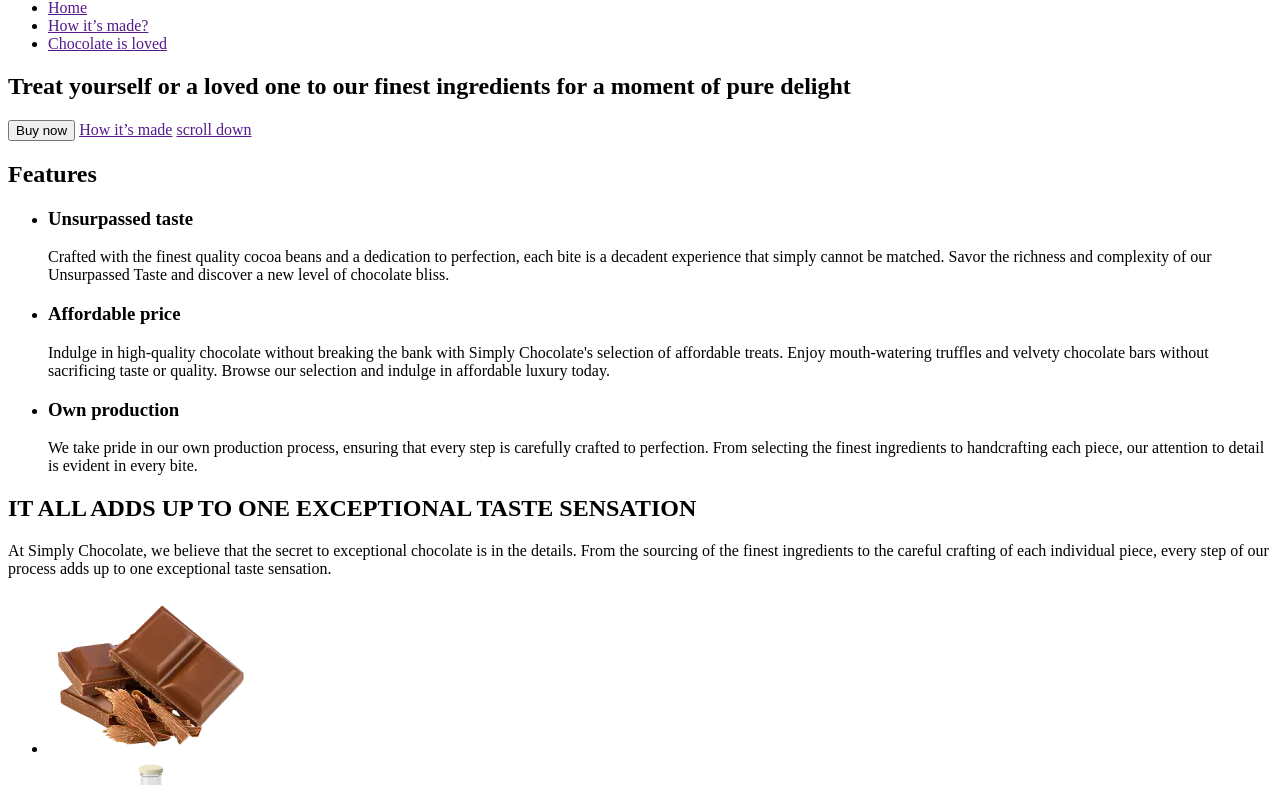
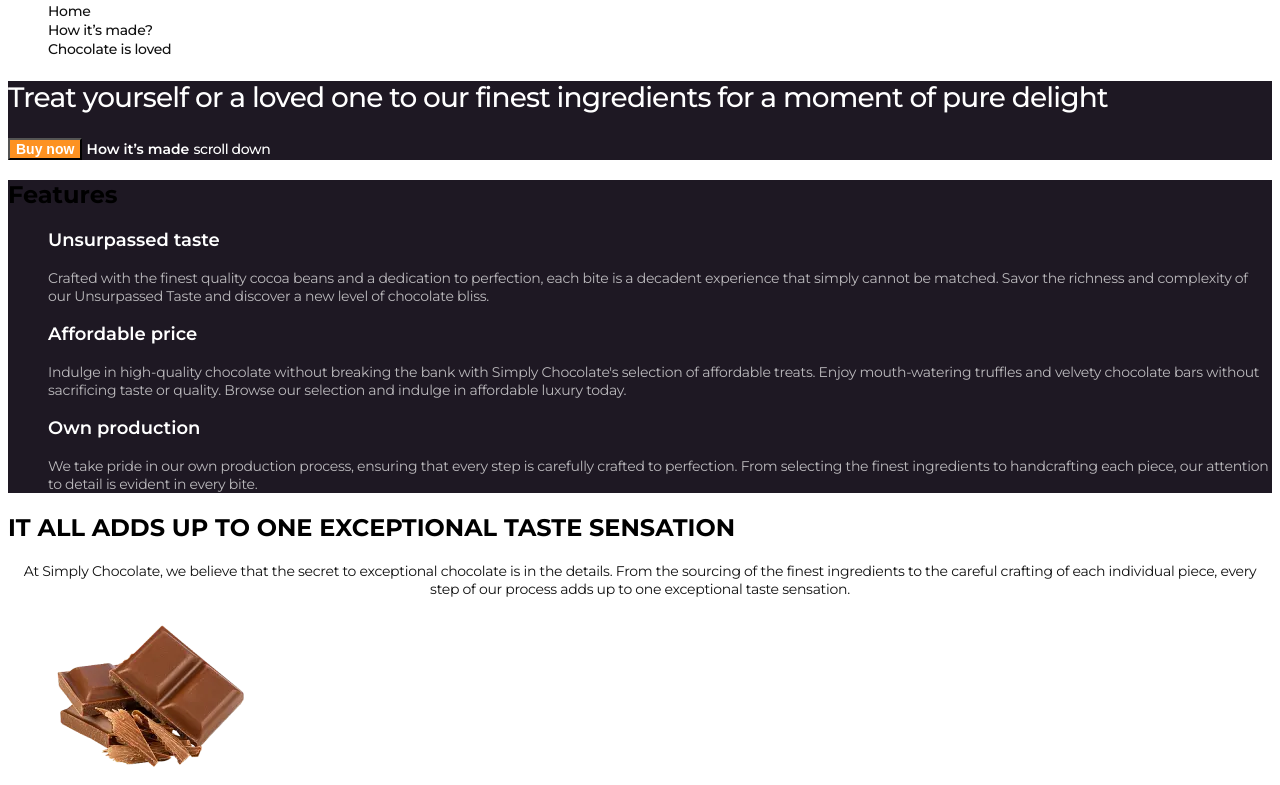
Before and after one commit to RomanProtsenko89/chocolate, a plain HTML site: page index.html in a window 1280 px wide. Shown: the part 43-828 px from the top of the page. Drawn offline with Linux system fonts and the light colour scheme.

Commit message:
Made a header, hero and section 2

```diff
--- /dev/null
+++ b/css/styles.css
@@ -0,0 +1,140 @@
+body {
+    font-family: "Montserrat" , sans-serif;
+}
+                                  /*---------Header---------*/
+.header {}
+
+.header-navigation {}
+
+                                   /*---------Heder logo---------*/
+.header-logo {
+     font-weight: 700;
+     font-size: 18px;
+     line-height: 1.11;
+     letter-spacing: -0.03em;
+     color: #111;
+}
+
+.header-logo-italic {
+     font-style: italic;
+     font-weight: 700;
+     font-size: 18px;
+     line-height: 1.11;
+     letter-spacing: -0.03em;
+     color: #111;
+}
+                                /*---------Heder menu---------*/
+.header-list {}
+
+.header-menu-item {}
+
+.heade-menu-link {
+     font-weight: 500;
+     font-size: 14px;
+     line-height: 1.14;
+     letter-spacing: -0.02em;
+     color: #111;
+}
+                                /*---------Hero---------*/
+.hero {
+    background: #1e1823;
+}
+                                /*---------Hero title---------*/
+.hero-title {
+     font-weight: 500;
+     font-size: 28px;
+     line-height: 1.21;
+     letter-spacing: -0.03em;
+     color: #fff;
+}
+                               /*---------Hero btn---------*/
+.hero-btn {
+     background-color: #fd9222;
+     font-weight: 600;
+     font-size: 14px;
+     color: #fff;
+}
+                               /*---------Hero link---------*/
+.hero-link-shadow {
+     font-weight: 600;
+     font-size: 14px;
+     color: #fff;
+}
+
+.hero-link-scroll {
+     font-weight: 500;
+     font-size: 14px;
+     line-height: 1.28;
+     letter-spacing: -0.03em;
+     color: #fff;
+}
+
+                           /*---------Sectin#2 Features ---------*/
+
+.Features {
+    background: #1e1823;
+}
+
+.visually-hidden {}
+
+.Features-navigation {}
+
+.Features-item {}
+
+.Features-subtitle {}
+
+.features-section-subtitle {
+     font-weight: 600;
+     font-size: 18px;
+     color: #fff;
+}
+
+.Features-text {}
+
+.features-section-text {
+     font-weight: 400;
+     font-size: 14px;
+     letter-spacing: -0.02em;
+     color: rgba(255, 255, 255, 0.7);
+}
+                            /*---------Sectin#3  Product ---------*/
+.product {}
+
+.product-title {
+
+}
+
+.product-text {
+     font-weight: 400;
+     font-size: 14px;
+     line-height: 1.28571;
+     letter-spacing: -0.02em;
+     text-align: center;
+     color: #111;
+}
+
+.product-navigation {}
+
+.product-menu {}
+
+.product-menu-img {}
+
+.product-menu-subtitle { }
+
+.product-section-subtetle {
+     font-weight: 600;
+     font-size: 14px;
+     line-height: 1.28571;
+     letter-spacing: -0.02em;
+     text-transform: uppercase;
+     color: #fff;
+}
+
+
+
+ul {
+    list-style-type: none;
+}
+a {
+    text-decoration: none;
+}
--- a/index.html
+++ b/index.html
@@ -4,90 +4,105 @@
     <meta charset="UTF-8">
     <meta name="viewport" content="width=device-width, initial-scale=1.0">
     <title>SIMPLY CHOCOLATE</title>
+    <link rel="preconnect" href="https://fonts.googleapis.com">
+    <link rel="preconnect" href="https://fonts.gstatic.com" crossorigin>
+    <link href="https://fonts.googleapis.com/css2?family=Montserrat:ital,wght@0,100..900;1,100..900&display=swap"
+        rel="stylesheet">
+    <link rel="stylesheet" href="./css/styles.css">
 </head>
 <body>
-    <header>
-        <nav>
-            <a href="/index.html">SIMPLY CHOCOLATE</a>
-            <ul>
-                <li><a href="">Home</a></li>
-                <li><a href="">How it’s made?</a></li>
-                <li><a href="">Chocolate is loved</a></li>
+
+    <header class="header">
+        <nav class="header-navigation">
+                 <!--Logo-->
+            <a class="header-logo" href="./index.html"><span class="header-logo-italic">SIMPLY</span> CHOCOLATE</a>
+                <!--Menu-->
+            <ul class="header-list">
+                <li class="header-menu-item"><a class="heade-menu-link" href="">Home</a></li>
+                <li class="header-menu-item"><a class="heade-menu-link" href="">How it’s made?</a></li>
+                <li class="header-menu-item"><a class="heade-menu-link" href="">Chocolate is loved</a></li>
             </ul>
         </nav>
         </header>
         <main>
-            <section>
-                <h1>Treat yourself or a loved one to
+            <section class="hero">
+                <h1 class="hero-title">Treat yourself or a loved one to
                 our finest ingredients for a moment
                 of pure delight</h1>
 
-                <!--Button-->
-                <button type="button">Buy now</button>
+                 <!--Button-->
+                <button class="hero-btn" type="button">Buy now</button>
 
-                <a href="">How it’s made</a>
-                <a href="">scroll down</a>
+                <a class="hero-link-shadow" href="">How it’s made</a>
+                <a class="hero-link-scroll" href="">scroll down</a>
             </section>
-            <section>
-                <h2>Features</h2>
-                <ul>
-                    <li>
-                        <h3>Unsurpassed taste</h3>
-                          <p>Crafted with the finest quality cocoa beans and a dedication to perfection, each bite is a decadent experience that
+            <section class="Features">
+                <!--Features-->
+                <h2 class="visually-hidden">Features</h2>
+                <ul class="Features-navigation">
+                    <li class="Features-item">
+                        <h3 class="Features-subtitle features-section-subtitle ">Unsurpassed taste</h3>
+                          <p class="Features-text features-section-text">Crafted with the finest quality cocoa beans and a dedication to perfection, each bite is a decadent experience that
                           simply cannot be matched. Savor the richness and complexity of our Unsurpassed Taste and discover a new level of
                           chocolate bliss.</p>
                     </li>
                     <li>
-                        <h3>Affordable price</h3>
-                          <p>Indulge in high-quality chocolate without breaking the bank with Simply Chocolate's selection of affordable treats.
+                        <h3 class="Features-subtitle features-section-subtitle ">Affordable price</h3>
+                          <p class="Features-text features-section-text" >Indulge in high-quality chocolate without breaking the bank with Simply Chocolate's selection of affordable treats.
                           Enjoy mouth-watering truffles and velvety chocolate bars without sacrificing taste or quality. Browse our selection and
                           indulge in affordable luxury today.</p>
                    </li>
                     <li>
-                        <h3>Own production</h3>
-                          <p>We take pride in our own production process, ensuring that every step is carefully crafted to perfection. From selecting
+                        <h3 class="Features-subtitle features-section-subtitle ">Own production</h3>
+                          <p class="Features-text features-section-text" >We take pride in our own production process, ensuring that every step is carefully crafted to perfection. From selecting
                           the finest ingredients to handcrafting each piece, our attention to detail is evident in every bite.</p>
                 </li>
                 </ul>
             </section>
-            <section>
-                <h2>IT ALL ADDS UP TO ONE EXCEPTIONAL TASTE SENSATION</h2>
-                <p>
+            <!--Product-->
+            <section class="product">
+                <h2 class="product-title">IT ALL ADDS UP TO ONE EXCEPTIONAL TASTE SENSATION</h2>
+                <p class="product-text">
                     At Simply Chocolate, we believe that the secret to exceptional chocolate is in the details. From the sourcing of the
                     finest ingredients to the careful crafting of each individual piece, every step of our process adds up to one
                     exceptional taste sensation.
                </p>
-               <ul>
-                 <li>
-                   <img src="./images/milkchokolate.webp"
+               <ul class="product-navigation">
+                 <li class="product-menu">
+                   <img class="product-menu-img" src="./images/milkchokolate.webp"
                      alt="milk chokolate"
                      width="206"
                      height="160"
                      />
+                     <h3 class="product-menu-subtitle product-section-subtetle">mILK CHOCOLATE</h3>
+
                  </li>
                  <li>
-                    <img
+                    <img class="product-menu-img"
                      src="./images/milk.webp"
                      alt="milk"
                      width="206"
                      height="160"
                      />
+                     <h3 class="product-menu-subtitle product-section-subtetle">Milk</h3>
                  </li>
                  <li>
-                    <img
+                    <img class="product-menu-img"
                      src="./images/semi.webp"
                      alt="semi"
                      width="206"
                      height="160"
                      />
+                     <h3 class="product-menu-subtitle product-section-subtetle">sEMI - SWEET CHOCOLATE</h3>
                 </li>
                 <li>
-                    <img
+                    <img class="product-menu-img"
                       src="./images/nuts.webp"
                       alt="nuts"
                       width="206"
                       height="160"
                       />
+                      <h3 class="product-menu-subtitle product-section-subtetle">nuts</h3>
                 </li>
                </ul>
             </section>
```
